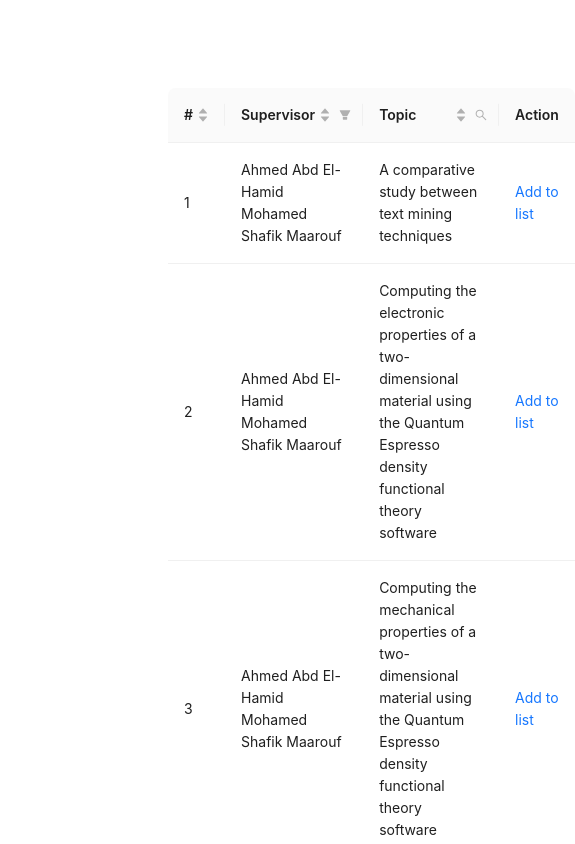
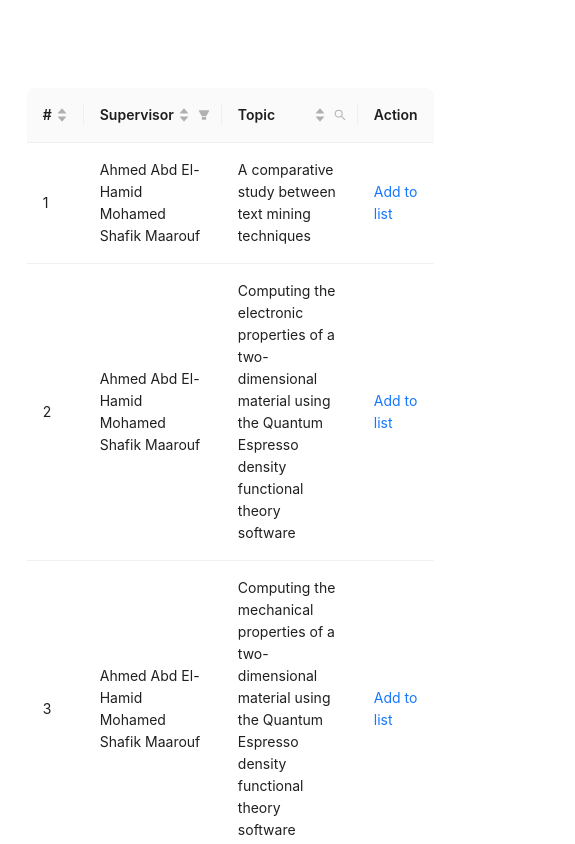
Before and after one commit to seiffhany/thesis-select, a React (Create React App) app: page / in a window 390 px wide. Shown: the top 844 px of the page, 575 px wide, since content can reach past the window. Built offline with nearby package versions, Linux system fonts and the light colour scheme.

Commit message:
responsive

```diff
--- a/src/App.css
+++ b/src/App.css
@@ -13,13 +13,14 @@
   /* transition: transform 0.3s ease-in-out; */
 }
 
-.list-items li:hover {
+.list-items li:hover,
+.list-items li:focus-within {
   background-color: rgba(0, 0, 0, 0.03);
 }
 
 .list-items li div {
   width: 100%;
-  height: 8rem;
+  min-height: 8rem;
   display: flex;
   flex-direction: column;
   justify-content: center;
--- a/src/App.tsx
+++ b/src/App.tsx
@@ -244,8 +244,15 @@ const App: FC = () => {
   return (
     <div
       style={{
-        width: "100%",
-        paddingInline: "10rem",
+        display: "flex",
+        alignItems: "center",
+        justifyContent: "center",
+      }}
+    >
+      <div
+        style={{
+          maxWidth: "90%",
+          alignSelf: "center",
           paddingTop: "5rem",
           paddingBottom: "10rem",
           display: "flex",
@@ -329,6 +336,7 @@ const App: FC = () => {
           </div>
         </div>
       </div>
+    </div>
   );
 };
 
```
Lines whose indentation alone changed are shown as unchanged.
